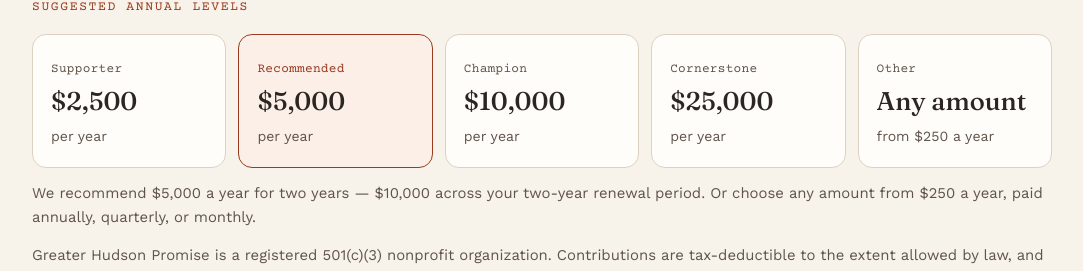
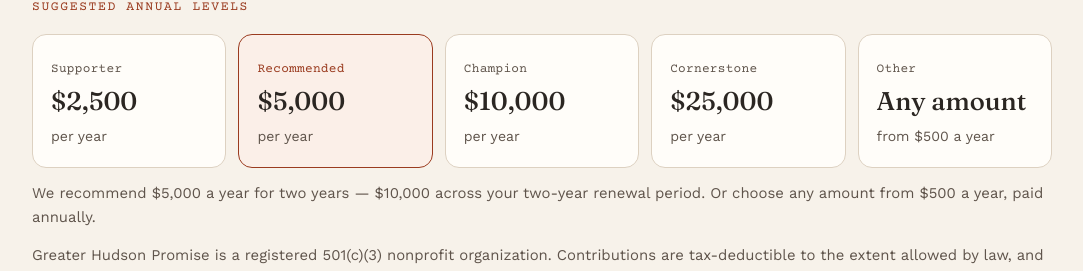
Before and after one commit to TeamDomes/ghp-partners, a Next.js app: page / in a window 1280 px wide. Shown: the part 7474-7745 px from the top of the page, without its empty margins (98-1181 px from the left). Built offline with nearby package versions, Linux system fonts and the light colour scheme; no server answers.

Commit message:
Minimum $500/yr

```diff
--- a/app/api/pledge/route.ts
+++ b/app/api/pledge/route.ts
@@ -56,7 +56,7 @@ export async function POST(req: Request) {
   if (!LICENSE_TYPES.includes(row.license_type)) return NextResponse.json({ error: "Invalid license type." }, { status: 400 });
   if (!/^[^@\s]+@[^@\s]+\.[^@\s]+$/.test(row.contact_email)) return NextResponse.json({ error: "Please enter a valid email." }, { status: 400 });
   if (!FREQUENCIES[frequency]) return NextResponse.json({ error: "Choose a payment schedule." }, { status: 400 });
-  if (!(annual >= 250 && annual <= 1_000_000)) return NextResponse.json({ error: "The minimum contribution is $250 a year." }, { status: 400 });
+  if (!(annual >= 500 && annual <= 1_000_000)) return NextResponse.json({ error: "The minimum contribution is $500 a year." }, { status: 400 });
   if (!(term >= 1 && term <= 2)) return NextResponse.json({ error: "Choose a term of 1 or 2 years." }, { status: 400 });
   if (row.start_date && !/^\d{4}-\d{2}-\d{2}$/.test(row.start_date)) row.start_date = null;
   if (!b.agree || !b.review_ack) return NextResponse.json({ error: "Please check both acknowledgments." }, { status: 400 });
--- a/app/page.tsx
+++ b/app/page.tsx
@@ -180,11 +180,11 @@ export default async function Home() {
             <div className="tier">
               <span className="mono" style={{ fontSize: ".8rem", color: "var(--ink-2)" }}>Other</span>
               <b>Any amount</b>
-              <span style={{ fontSize: ".88rem", color: "var(--ink-2)" }}>from $250 a year</span>
+              <span style={{ fontSize: ".88rem", color: "var(--ink-2)" }}>from $500 a year</span>
             </div>
           </div>
           <p style={{ marginTop: 14, color: "var(--ink-2)", fontSize: ".93rem" }}>
-            {RECOMMENDED.line} Or choose any amount from $250 a year, paid annually, quarterly, or monthly.
+            {RECOMMENDED.line} Or choose any amount from $500 a year, paid annually.
           </p>
           <p style={{ color: "var(--ink-2)", fontSize: ".93rem" }}>{TAX.line}</p>
         </section>
```
Also changed, not shown: app/pledge/page.tsx (+5 -5 lines).
